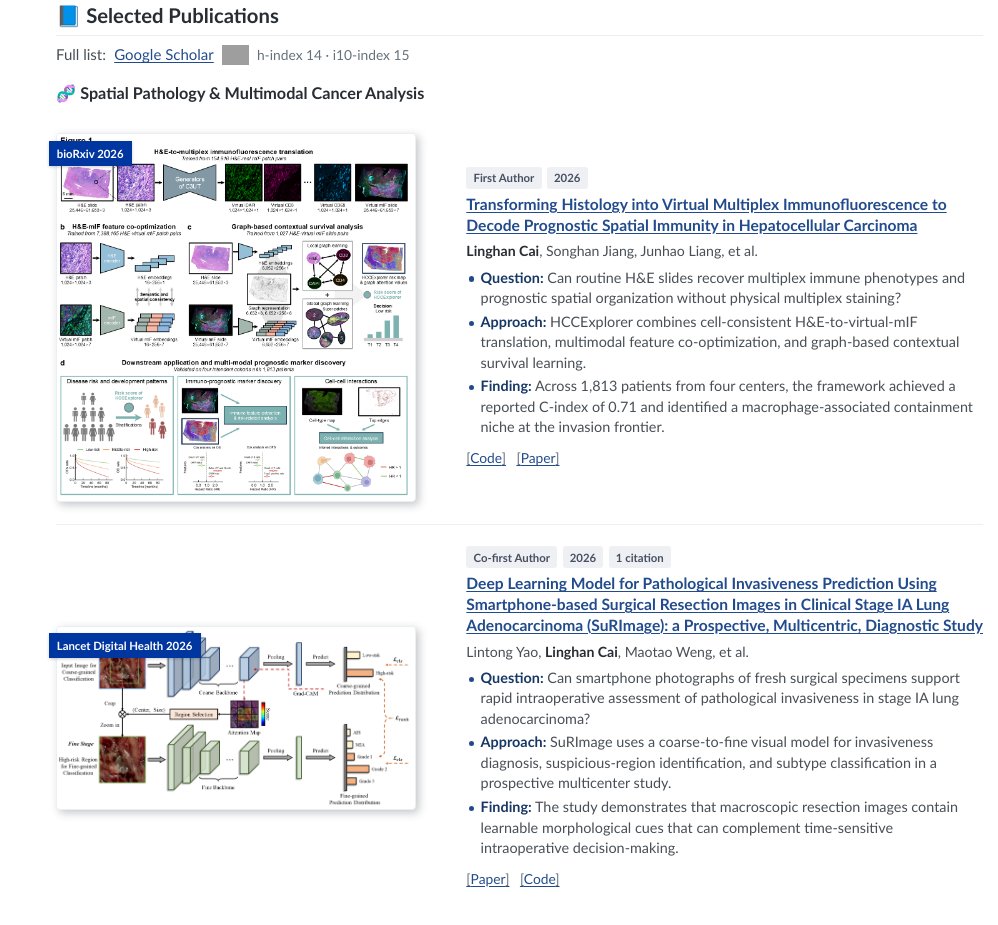
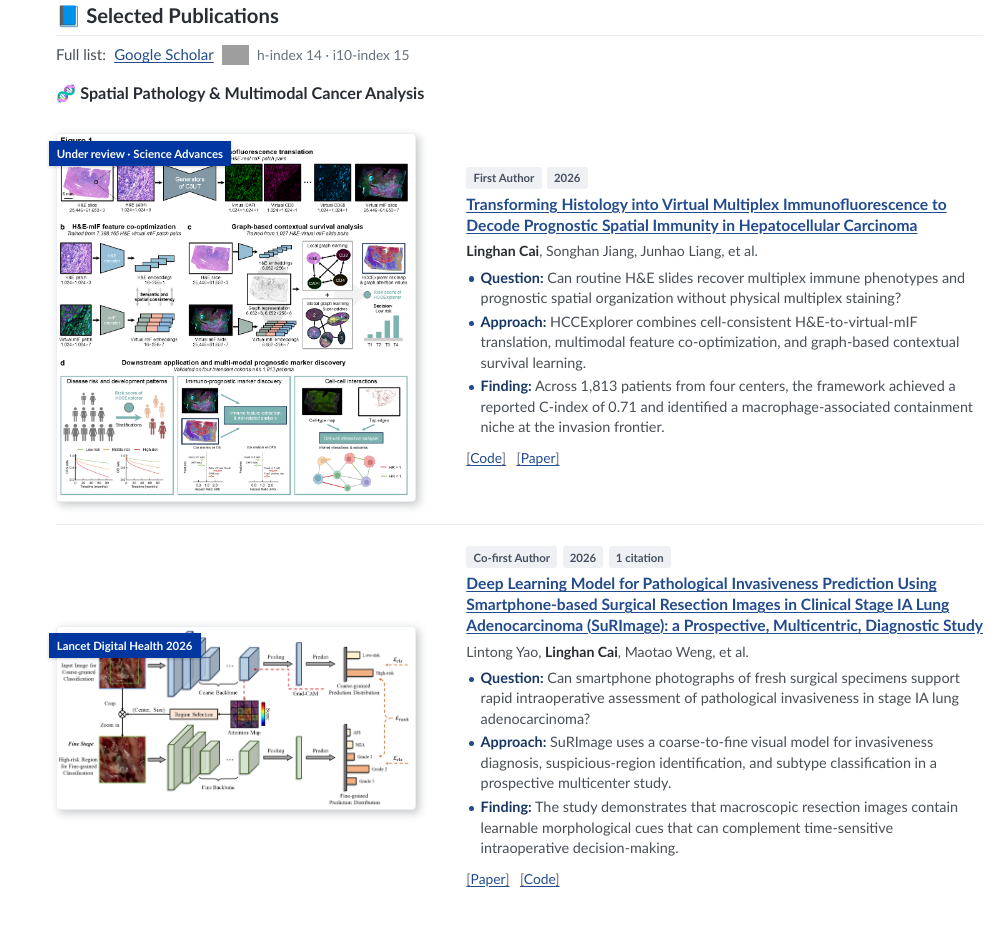
Before and after one commit to MedCAI/MedCAI.github.io, a plain HTML site: page index.html in a window 1280 px wide. Shown: the part 809-1734 px from the top of the page, without its empty margins (282-1280 px from the left). Drawn offline with Linux system fonts and the light colour scheme; no server answers; grey boxes are pictures that could not be loaded.

Commit message:
Update HCCExplorer review status

```diff
--- a/index.html
+++ b/index.html
@@ -116,7 +116,7 @@
               <div class="publication-list">
                 <article class="publication">
                   <a class="pub-figure" href="https://github.com/MedCAI/HCCExplorer" target="_blank" rel="noopener" aria-label="Open HCCExplorer project">
-                    <span class="badge badge-conference">bioRxiv 2026</span>
+                    <span class="badge badge-conference">Under review · Science Advances</span>
                     <img src="assets/img/hccexplorer-framework.png" alt="HCCExplorer framework for virtual multiplex immunofluorescence and spatial survival analysis" loading="lazy">
                   </a>
                   <div class="pub-body">
```
